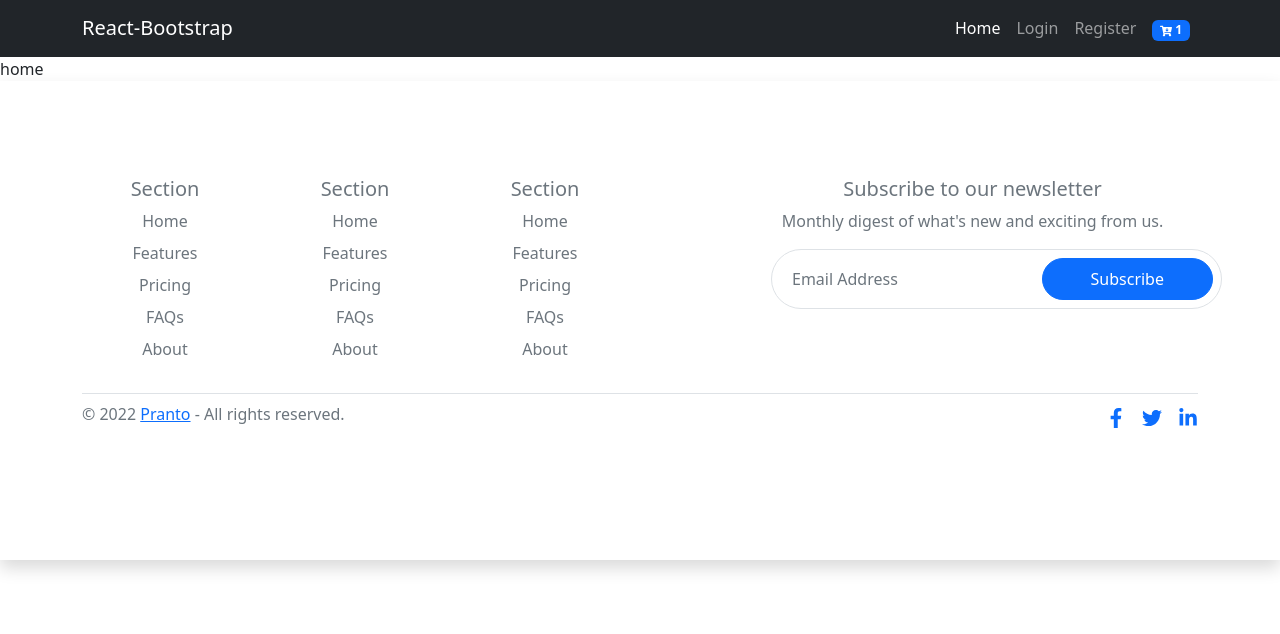
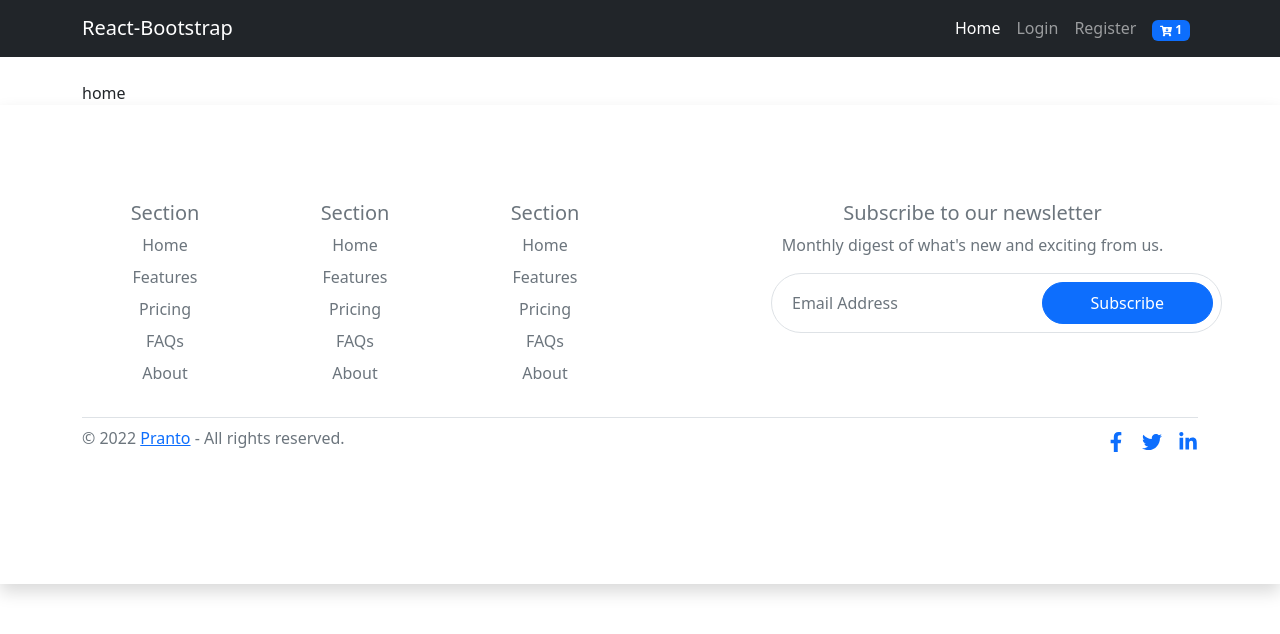
Before and after one commit to prantoc/ecom-Ibrat-client, a React (Create React App) app: page / in a window 1280 px wide. Shown: the top 634 px of the page. Built offline with nearby package versions, Linux system fonts and the light colour scheme.

Commit message:
Update Home.jsx

```diff
--- a/src/Pages/Home/Home.jsx
+++ b/src/Pages/Home/Home.jsx
@@ -1,10 +1,15 @@
 import React from 'react';
+import { Col, Container, Row } from 'react-bootstrap';
 
 const Home = () => {
     return (
-        <div>
-            home
-        </div>
+        <Container className='mt-4'>
+            <Row>
+                <Col md={4}>
+                    home
+                </Col>
+            </Row>
+        </Container>
     );
 };
 
```
